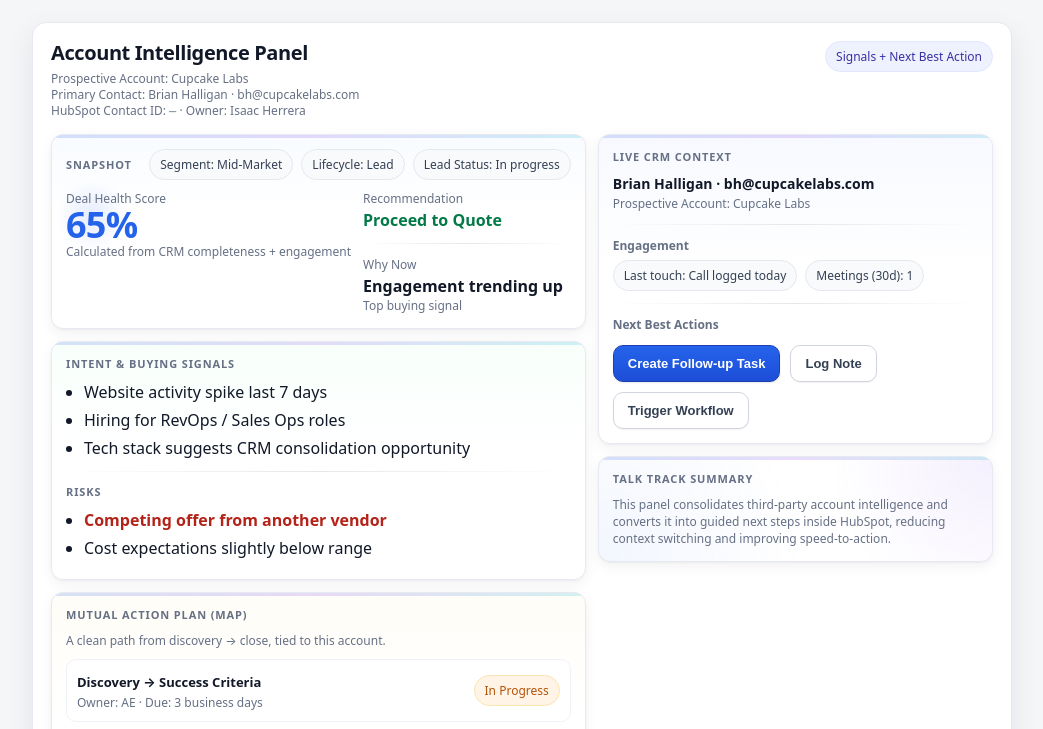
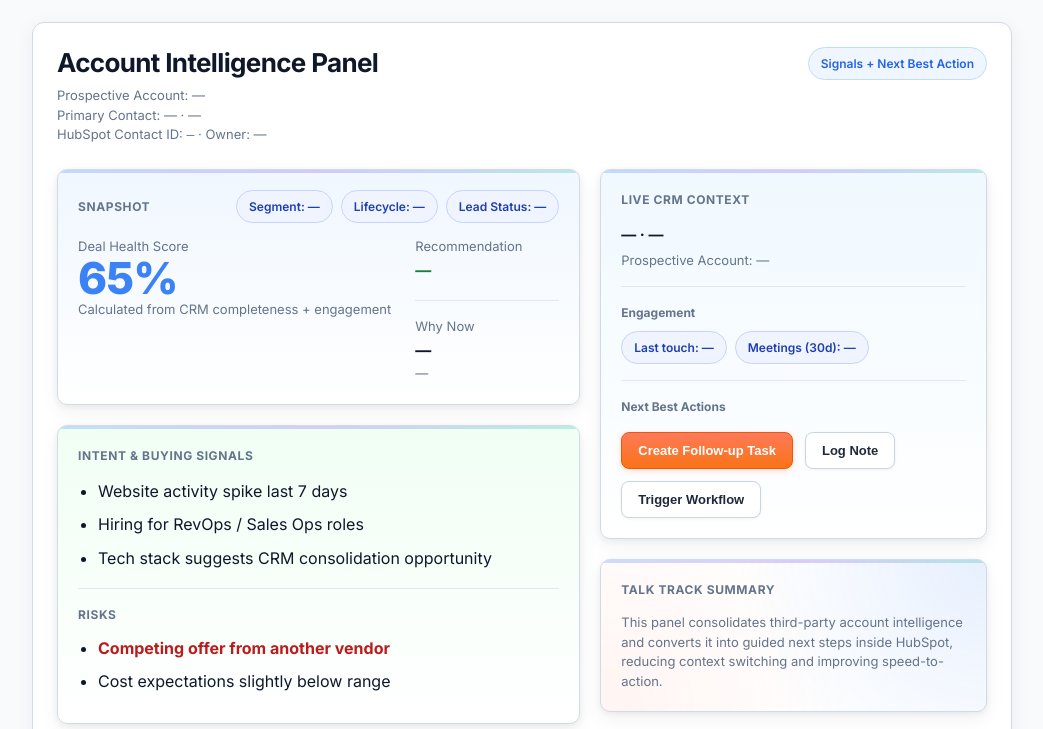
Before and after one commit to isaach-glith/candidate-dashboard, a plain HTML site: page index.html in a window 1280 px wide. Shown: the top 729 px of the page, without its empty margins (118-1161 px from the left). Drawn offline with Linux system fonts and the light colour scheme.

Commit message:
Update index.html

```diff
--- a/index.html
+++ b/index.html
@@ -4,286 +4,279 @@
   <meta charset="UTF-8" />
   <meta name="viewport" content="width=device-width, initial-scale=1.0" />
   <title>Account Intelligence Panel</title>
-
+  <link rel="preconnect" href="https://fonts.googleapis.com">
+  <link rel="preconnect" href="https://fonts.gstatic.com" crossorigin>
+  <link href="https://fonts.googleapis.com/css2?family=Inter:wght@400;500;600;700;800&display=swap" rel="stylesheet">
   <style>
-  :root{
-    --bg: #f4f6f8;
+    :root {
+      --bg: #f9fafc;
       --surface: #ffffff;
-    --border: #e6e9f0;
-    --muted: #667085;
-    --text: #111827;
-    --shadow1: 0 1px 2px rgba(16,24,40,.04);
-    --shadow2: 0 4px 14px rgba(16,24,40,.06);
-    --radius: 12px;
+      --border: #d1dbe5;
+      --muted: #64748b;
+      --text: #0f172a;
+      --primary: #2563eb;
+      --primary-dark: #1d4ed8;
+      --primary-vivid: #3b82f6;
+      --accent: #ff7a59;              /* HubSpot coral for energy */
+      --accent-light: #ff9d82;
+      --radius: 10px;
+      --shadow-soft: 0 4px 20px rgba(30,41,59,0.06);
+      --shadow-panel: 0 2px 6px rgba(30,41,59,0.07), 0 8px 20px rgba(30,41,59,0.05);
+      --shadow-hover: 0 10px 28px rgba(30,41,59,0.10);
     }
-
     * { box-sizing: border-box; }
-  body{
-    margin:0;
-    padding:22px;
+    body {
+      margin: 0;
+      padding: 22px;
       background: var(--bg);
       color: var(--text);
-    font-family: ui-sans-serif, system-ui, -apple-system, Segoe UI, Roboto, Helvetica, Arial, "Apple Color Emoji","Segoe UI Emoji";
+      font-family: 'Inter', ui-sans-serif, system-ui, -apple-system, Segoe UI, Roboto, Helvetica, Arial, sans-serif;
+      line-height: 1.6;
     }
-
-  .container{
+    .container {
       max-width: 980px;
       margin: 0 auto;
       background: var(--surface);
       border: 1px solid var(--border);
-    border-radius: 14px;
-    padding: 18px;
-    box-shadow: 0 10px 30px rgba(16,24,40,.08);
+      border-radius: 12px;
+      padding: 24px;
+      box-shadow: var(--shadow-soft);
     }
-
     /* Header */
-  .header{
-    display:flex;
-    justify-content:space-between;
-    align-items:flex-start;
-    gap:16px;
+    .header {
+      display: flex;
+      justify-content: space-between;
+      align-items: flex-start;
+      gap: 16px;
+      margin-bottom: 24px;
+    }
+    .header h1 {
+      margin: 0;
+      font-size: 26px;
+      font-weight: 700;
+      letter-spacing: -0.025em;
+      line-height: 1.2;
+      color: var(--text);
+    }
+    .sub {
+      margin-top: 8px;
+      font-size: 13px;
+      color: var(--muted);
+      line-height: 1.5;
+    }
+    .mono {
+      font-family: ui-monospace, SFMono-Regular, Menlo, Monaco, Consolas, "Liberation Mono", "Courier New", monospace;
+    }
+    .tag {
+      font-size: 12px;
+      background: #eff6ff;
+      color: var(--primary);
+      padding: 6px 12px;
+      border-radius: 999px;
+      border: 1px solid #bfdbfe;
+      white-space: nowrap;
+      font-weight: 600;
+    }
+    /* Layout */
+    .grid {
+      display: grid;
+      grid-template-columns: 1.15fr 0.85fr;
+      gap: 20px;
+      align-items: start;
+    }
+    @media (max-width: 920px) {
+      .grid { grid-template-columns: 1fr; }
+    }
+    /* Panels */
+    .panel {
+      background: var(--surface);
+      border: 1px solid var(--border);
+      border-radius: var(--radius);
+      padding: 20px;
+      box-shadow: var(--shadow-panel);
+      position: relative;
+      overflow: hidden;
+      transition: transform 0.2s ease, box-shadow 0.2s ease;
+    }
+    .panel::before {
+      content: "";
+      position: absolute;
+      left: 0;
+      top: 0;
+      right: 0;
+      height: 3px;
+      background: linear-gradient(90deg, var(--primary-vivid), #7c3aed, #14b8a6);
+      opacity: 0.25;
+    }
+    .panel:hover {
+      transform: translateY(-4px);
+      box-shadow: var(--shadow-hover);
+    }
+    /* Subtle vibrant gradients */
+    .panelSnapshot { background: linear-gradient(to bottom, #f0f7ff, var(--surface)); }
+    .panelSignals   { background: linear-gradient(to bottom, #f0fff4, var(--surface)); }
+    .panelMap       { background: linear-gradient(to bottom, #fffaf0, var(--surface)); }
+    .panelContext   { background: linear-gradient(to bottom, #f0f9ff, var(--surface)); }
+    .panelAI {
+      background:
+        radial-gradient(circle at top right, rgba(59,130,246,0.12), transparent 60%),
+        radial-gradient(circle at bottom left, rgba(255,122,89,0.08), transparent 60%),
+        var(--surface);
+    }
+    .panelHeader {
+      display: flex;
+      justify-content: space-between;
+      align-items: center;
+      gap: 12px;
       margin-bottom: 14px;
     }
-  .header h1{
-    margin:0;
-    font-size: 20px;
-    line-height: 1.2;
+    .panelTitle {
+      font-size: 12px;
+      font-weight: 700;
+      letter-spacing: 0.05em;
+      color: var(--muted);
+      text-transform: uppercase;
+    }
+    .divider {
+      height: 1px;
+      background: #e2e8f0;
+      margin: 16px 0;
+    }
+    /* Pills – more vibrant */
+    .pillRow { display: flex; gap: 8px; flex-wrap: wrap; }
+    .pill {
+      font-size: 12px;
+      padding: 6px 12px;
+      border-radius: 999px;
+      border: 1px solid #c7d2fe;
+      background: #f0f4ff;
+      color: #1e40af;
+      font-weight: 600;
+    }
+    .pillProgress {
+      background: #fef3c7;
+      color: #92400e;
+      border-color: #fcd34d;
+    }
+    .pillDone {
+      background: #dcfce7;
+      color: #166534;
+      border-color: #86efac;
+    }
+    .pillFuture {
+      background: #f1f5f9;
+      color: var(--muted);
+      border-color: #cbd5e1;
+    }
+    /* Score – bolder pop */
+    .scoreWrap {
+      display: flex;
+      gap: 24px;
+      align-items: flex-start;
+    }
+    .score {
+      position: relative;
+      min-width: 110px;
+    }
+    .score::after {
+      content: "";
+      position: absolute;
+      left: -12px;
+      top: -12px;
+      width: 80px;
+      height: 80px;
+      border-radius: 50%;
+      background: radial-gradient(circle, rgba(59,130,246,0.15), transparent 70%);
+      z-index: -1;
+    }
+    .scoreBig {
+      font-size: 44px;
+      font-weight: 800;
+      color: var(--primary-vivid);
       letter-spacing: -0.02em;
+      line-height: 1;
     }
-  .sub{
-    margin-top:6px;
+    .muted { color: var(--muted); font-size: 13px; line-height: 1.5; }
+    .good { color: #15803d; font-weight: 700; }
+    .bad { color: #b91c1c; font-weight: 700; }
+    ul {
+      margin: 12px 0 0 20px;
+      padding: 0;
+    }
+    li { margin: 8px 0; }
+    /* Buttons – vivid coral accent for primary action */
+    .btnRow { display: flex; gap: 12px; flex-wrap: wrap; margin-top: 16px; }
+    button {
+      padding: 10px 16px;
+      border-radius: 8px;
+      border: 1px solid transparent;
+      cursor: pointer;
+      font-weight: 600;
+      font-size: 13px;
+      transition: all 0.18s ease;
+    }
+    button:active { transform: translateY(1px); }
+    .btnPrimary {
+      background: linear-gradient(180deg, var(--accent), #f97316);
+      color: #fff;
+      border: 1px solid #ea580c;
+      box-shadow: 0 2px 6px rgba(255,122,89,0.25);
+    }
+    .btnPrimary:hover {
+      filter: brightness(1.08);
+      transform: translateY(-2px);
+      box-shadow: 0 6px 16px rgba(255,122,89,0.3);
+    }
+    .btnGhost {
+      background: #ffffff;
+      border: 1px solid #cbd5e1;
+      color: #1e293b;
+      box-shadow: 0 1px 3px rgba(30,41,59,0.06);
+    }
+    .btnGhost:hover {
+      background: #f8fafc;
+      border-color: #94a3b8;
+      transform: translateY(-1px);
+    }
+    .toast {
+      margin-top: 16px;
+      padding: 12px 16px;
+      background: #fff1ee;
+      border: 1px solid #ffd7cc;
+      border-radius: 8px;
+      color: #c2410c;
+      display: none;
+      font-size: 13px;
+    }
+    /* MAP steps */
+    .mapStep {
+      display: flex;
+      justify-content: space-between;
+      align-items: center;
+      padding: 14px 16px;
+      border: 1px solid #e2e8f0;
+      background: #ffffff;
+      border-radius: 8px;
+      margin-top: 12px;
+      box-shadow: inset 0 1px 3px rgba(0,0,0,0.03);
+    }
+    .mapStep strong { font-size: 14px; font-weight: 600; color: var(--text); }
+    .mapMeta { font-size: 12px; color: var(--muted); margin-top: 4px; }
+    /* Right column */
+    .contextName {
+      font-weight: 700;
+      font-size: 15px;
+      margin-bottom: 4px;
+      color: var(--text);
+    }
+    .smallLabel {
       font-size: 12px;
       color: var(--muted);
-    line-height: 1.35;
-  }
-  .mono{
-    font-family: ui-monospace, SFMono-Regular, Menlo, Monaco, Consolas, "Liberation Mono","Courier New", monospace;
-  }
-  .tag{
-    font-size:12px;
-    background:#eef2ff;
-    color:#3730a3;
-    padding:6px 10px;
-    border-radius:999px;
-    border:1px solid #e0e7ff;
-    white-space:nowrap;
-  }
-
-  /* Layout */
-  .grid{
-    display:grid;
-    grid-template-columns: 1.15fr 0.85fr;
-    gap: 12px;
-    align-items:start;
-  }
-  @media (max-width: 920px){
-    .grid{ grid-template-columns: 1fr; }
-  }
-
-  /* Panels */
-  .panel{
-    background: linear-gradient(180deg, #ffffff 0%, #fbfcfe 100%);
-    border: 1px solid var(--border);
-    border-radius: var(--radius);
-    padding: 14px;
-    box-shadow: var(--shadow1), var(--shadow2);
-    position: relative;
-    overflow: hidden;
-    transform: translateY(0);
-    transition: transform .18s ease, box-shadow .18s ease;
-  }
-  .panel::before{
-    content:"";
-    position:absolute;
-    left:0;
-    top:0;
-    right:0;
-    height:3px;
-    background: linear-gradient(90deg,#2563eb,#7c3aed,#06b6d4);
-    opacity:.18;
-  }
-  .panel:hover{
-    box-shadow:
-      0 2px 6px rgba(16,24,40,.06),
-      0 10px 24px rgba(16,24,40,.08);
-    transform: translateY(-1px);
-  }
-
-  /* Tinted panel variants */
-  .panelSnapshot{
-    background: linear-gradient(180deg,#f8fbff 0%, #ffffff 40%);
-  }
-  .panelSignals{
-    background: linear-gradient(180deg,#f8fffb 0%, #ffffff 45%);
-  }
-  .panelMap{
-    background: linear-gradient(180deg,#fffdf7 0%, #ffffff 45%);
-  }
-  .panelContext{
-    background: linear-gradient(180deg,#f7f9ff 0%, #ffffff 45%);
-  }
-  .panelAI{
-    background:
-      radial-gradient(circle at top right, rgba(124,58,237,.08), transparent 40%),
-      radial-gradient(circle at bottom left, rgba(37,99,235,.06), transparent 50%),
-      #ffffff;
-  }
-
-  .panelHeader{
-    display:flex;
-    justify-content:space-between;
-    align-items:center;
-    gap:10px;
-    margin-bottom: 10px;
-  }
-  .panelTitle{
-    font-size:11px;
-    font-weight:800;
-    letter-spacing:.08em;
-    color:#667085;
-    text-transform:uppercase;
-  }
-
-  .divider{
-    height:1px;
-    background: linear-gradient(90deg, transparent, #e5e7eb, transparent);
-    margin: 12px 0;
-  }
-
-  /* Pills */
-  .pillRow{ display:flex; gap:8px; flex-wrap:wrap; }
-  .pill{
-    font-size:12px;
-    padding:6px 10px;
-    border-radius:999px;
-    border:1px solid #e5e7eb;
-    background:#f9fafb;
-    color:#344054;
-  }
-  .pillProgress{
-    background:#fff4e5;
-    color:#b45309;
-    border-color:#fde3b0;
-  }
-  .pillDone{
-    background:#ecfdf3;
-    color:#027a48;
-    border-color:#b7ebc6;
-  }
-  .pillFuture{
-    background:#f2f4f7;
-    color:#667085;
-    border-color:#e4e7ec;
-  }
-
-  /* Score */
-  .scoreWrap{
-    display:flex;
-    gap:12px;
-    align-items:flex-start;
-  }
-  .score{
-    position:relative;
-    min-width: 110px;
-  }
-  .score::after{
-    content:"";
-    position:absolute;
-    left:-10px;
-    top:-10px;
-    width:72px;
-    height:72px;
-    border-radius:50%;
-    background: radial-gradient(circle, rgba(37,99,235,.12) 0%, rgba(37,99,235,0) 70%);
-    z-index:-1;
-  }
-  .scoreBig{
-    font-size: 36px;
-    font-weight: 900;
-    color: #2563eb;
-    letter-spacing: -.02em;
-    text-shadow: 0 1px 0 rgba(255,255,255,.6);
-    line-height: 1;
-  }
-  .muted{ color: var(--muted); font-size:12px; }
-  .good{ color:#027a48; font-weight:800; }
-  .bad{ color:#b42318; font-weight:800; }
-
-  ul{
-    margin: 10px 0 0 18px;
-    padding:0;
-  }
-  li{ margin: 6px 0; }
-
-  /* Buttons */
-  .btnRow{ display:flex; gap:10px; flex-wrap:wrap; margin-top:12px; }
-  button{
-    padding:10px 14px;
-    border-radius:10px;
-    border:1px solid transparent;
-    cursor:pointer;
-    font-weight:700;
-    font-size: 13px;
-    transition: transform .06s ease, filter .15s ease;
-  }
-  button:active{ transform: translateY(1px); }
-
-  .btnPrimary{
-    background: linear-gradient(180deg,#2563eb,#1d4ed8);
-    color:#fff;
-    border:1px solid #1e40af;
-    box-shadow: 0 1px 2px rgba(16,24,40,.1);
-  }
-  .btnPrimary:hover{ filter: brightness(1.03); }
-  .btnGhost{
-    background:#ffffff;
-    border:1px solid #d0d5dd;
-    color:#344054;
-    box-shadow: 0 1px 1px rgba(16,24,40,.05);
-  }
-  .btnGhost:hover{ background:#f9fafb; }
-
-  .toast{
-    margin-top: 12px;
-    padding: 10px 12px;
-    background:#ecfeff;
-    border:1px solid #a5f3fc;
-    border-radius:10px;
-    color:#155e75;
-    display:none;
-    font-size: 12px;
-  }
-
-  /* MAP steps */
-  .mapStep{
-    display:flex;
-    justify-content:space-between;
-    align-items:center;
-    padding: 10px 10px;
-    border: 1px solid #eef2f7;
-    background:#ffffff;
-    border-radius: 10px;
-    margin-top: 10px;
-  }
-  .mapStep strong{ font-size: 13px; }
-  .mapMeta{ font-size: 12px; color: var(--muted); margin-top: 2px; }
-
-  /* Right column quick card */
-  .contextName{
-    font-weight: 800;
-    font-size: 14px;
-    margin-bottom: 2px;
-  }
-  .smallLabel{
-    font-size: 12px;
-    color: var(--muted);
-    margin-top: 8px;
-    margin-bottom: 6px;
+      margin: 14px 0 8px;
       font-weight: 700;
     }
   </style>
 </head>
-
 <body>
   <div class="container">
     <div class="header">
@@ -297,7 +290,6 @@
       </div>
       <div class="tag">Signals + Next Best Action</div>
     </div>
-
     <div class="grid">
       <!-- LEFT COLUMN -->
       <div>
@@ -310,28 +302,24 @@
               <span class="pill" id="leadStatusPill">Lead Status: —</span>
             </div>
           </div>
-
           <div class="scoreWrap">
             <div class="score">
               <div class="muted">Deal Health Score</div>
               <div class="scoreBig"><span id="healthScore">65</span>%</div>
               <div class="muted">Calculated from CRM completeness + engagement</div>
             </div>
-
             <div style="flex:1;">
               <div class="muted">Recommendation</div>
               <div class="good" id="recommendation" style="font-size:16px; margin-top:2px;">Proceed to Quote</div>
-
               <div class="divider"></div>
-
               <div class="muted">Why Now</div>
-              <div style="font-weight:800; margin-top:2px;" id="whyNow">Engagement trending up</div>
+              <div style="font-weight:700; margin-top:2px;" id="whyNow">Engagement trending up</div>
               <div class="muted" id="whyNowDetail">Top buying signal</div>
             </div>
           </div>
         </div>
 
-        <div class="panel panelSignals" style="margin-top:12px;">
+        <div class="panel panelSignals" style="margin-top:20px;">
           <div class="panelHeader">
             <div class="panelTitle">Intent & Buying Signals</div>
           </div>
@@ -340,9 +328,7 @@
             <li>Hiring for RevOps / Sales Ops roles</li>
             <li>Tech stack suggests CRM consolidation opportunity</li>
           </ul>
-
           <div class="divider"></div>
-
           <div class="panelTitle">Risks</div>
           <ul id="risksList">
             <li><span class="bad">Competing offer from another vendor</span></li>
@@ -350,12 +336,11 @@
           </ul>
         </div>
 
-        <div class="panel panelMap" style="margin-top:12px;">
+        <div class="panel panelMap" style="margin-top:20px;">
           <div class="panelHeader">
             <div class="panelTitle">Mutual Action Plan (MAP)</div>
           </div>
           <div class="muted">A clean path from discovery → close, tied to this account.</div>
-
           <div class="mapStep">
             <div>
               <strong>Discovery → Success Criteria</strong>
@@ -363,7 +348,6 @@
             </div>
             <span class="pill pillProgress">In Progress</span>
           </div>
-
           <div class="mapStep">
             <div>
               <strong>Solution Review</strong>
@@ -371,7 +355,6 @@
             </div>
             <span class="pill pillFuture">Not Started</span>
           </div>
-
           <div class="mapStep">
             <div>
               <strong>Security / IT Review</strong>
@@ -388,31 +371,25 @@
           <div class="panelHeader">
             <div class="panelTitle">Live CRM Context</div>
           </div>
-
           <div class="contextName"><span id="contextName">—</span> · <span id="contextEmail">—</span></div>
           <div class="muted">Prospective Account: <span id="contextAccount">—</span></div>
-
           <div class="divider"></div>
-
           <div class="smallLabel">Engagement</div>
           <div class="pillRow">
             <span class="pill" id="lastTouch">Last touch: —</span>
             <span class="pill" id="meetings30d">Meetings (30d): —</span>
           </div>
-
           <div class="divider"></div>
-
           <div class="smallLabel">Next Best Actions</div>
           <div class="btnRow">
             <button class="btnPrimary" id="followUpBtn">Create Follow-up Task</button>
             <button class="btnGhost" id="noteBtn">Log Note</button>
             <button class="btnGhost" id="workflowBtn">Trigger Workflow</button>
           </div>
-
           <div class="toast" id="toast"></div>
         </div>
 
-        <div class="panel panelAI" style="margin-top:12px;">
+        <div class="panel panelAI" style="margin-top:20px;">
           <div class="panelHeader">
             <div class="panelTitle">Talk Track Summary</div>
           </div>
@@ -426,59 +403,49 @@
   </div>
 
   <script>
-  // Query params allow your HubSpot UI Extension to pass "real-ish" CRM context into this iframe URL:
-  // ?contactId=123&name=Brian%20Halligan&email=bh@cupcakelabs.com&account=Cupcake%20Labs&owner=Isaac%20Herrera
     const qs = new URLSearchParams(window.location.search);
+    const contactId   = qs.get("contactId")   || "";
+    const name        = qs.get("name")        || "";
+    const email       = qs.get("email")       || "";
+    const account     = qs.get("account")     || "";
+    const owner       = qs.get("owner")       || "";
+    const segment     = qs.get("segment")     || "—";
+    const lifecycle   = qs.get("lifecycle")   || "—";
+    const leadStatus  = qs.get("leadStatus")  || "—";
+    const score       = qs.get("score")       || "65";
+    const recommendation = qs.get("recommendation") || "—";
+    const whyNow      = qs.get("whyNow")      || "—";
+    const whyNowDetail= qs.get("whyNowDetail")|| "—";
+    const lastTouch   = qs.get("lastTouch")   || "—";
+    const meetings30d = qs.get("meetings30d") || "—";
 
-  const contactId = qs.get("contactId") || "";
-  const name = qs.get("name") || "Brian Halligan";
-  const email = qs.get("email") || "bh@cupcakelabs.com";
-  const account = qs.get("account") || "Cupcake Labs";
-  const owner = qs.get("owner") || "Isaac Herrera";
+    // Populate dynamically – works for any contact
+    document.getElementById("accountName").textContent = account || "—";
+    document.getElementById("contactName").textContent = name || "—";
+    document.getElementById("contactEmail").textContent = email || "—";
+    document.getElementById("contactId").textContent = contactId || "—";
+    document.getElementById("owner").textContent = owner || "—";
 
-  const segment = qs.get("segment") || "Mid-Market";
-  const lifecycle = qs.get("lifecycle") || "Lead";
-  const leadStatus = qs.get("leadStatus") || "In progress";
-
-  const score = qs.get("score") || "65";
-  const recommendation = qs.get("recommendation") || "Proceed to Quote";
-  const whyNow = qs.get("whyNow") || "Engagement trending up";
-  const whyNowDetail = qs.get("whyNowDetail") || "Top buying signal";
-
-  const lastTouch = qs.get("lastTouch") || "Call logged today";
-  const meetings30d = qs.get("meetings30d") || "1";
-
-  // Populate header
-  document.getElementById("accountName").textContent = account;
-  document.getElementById("contactName").textContent = name;
-  document.getElementById("contactEmail").textContent = email;
-  document.getElementById("contactId").textContent = contactId || "—";
-  document.getElementById("owner").textContent = owner;
-
-  // Pills
     document.getElementById("segmentPill").textContent = `Segment: ${segment}`;
     document.getElementById("lifecyclePill").textContent = `Lifecycle: ${lifecycle}`;
     document.getElementById("leadStatusPill").textContent = `Lead Status: ${leadStatus}`;
 
-  // Score + rationale
     document.getElementById("healthScore").textContent = score;
     document.getElementById("recommendation").textContent = recommendation;
     document.getElementById("whyNow").textContent = whyNow;
     document.getElementById("whyNowDetail").textContent = whyNowDetail;
 
-  // Context
-  document.getElementById("contextName").textContent = name;
-  document.getElementById("contextEmail").textContent = email;
-  document.getElementById("contextAccount").textContent = account;
+    document.getElementById("contextName").textContent = name || "—";
+    document.getElementById("contextEmail").textContent = email || "—";
+    document.getElementById("contextAccount").textContent = account || "—";
     document.getElementById("lastTouch").textContent = `Last touch: ${lastTouch}`;
     document.getElementById("meetings30d").textContent = `Meetings (30d): ${meetings30d}`;
 
-  // Toast helpers (demo only)
     const toast = document.getElementById("toast");
     const showToast = (msg) => {
       toast.textContent = msg;
       toast.style.display = "block";
-    setTimeout(() => (toast.style.display = "none"), 2600);
+      setTimeout(() => toast.style.display = "none", 2600);
     };
 
     document.getElementById("followUpBtn").addEventListener("click", () => {
```
Lines whose indentation alone changed are shown as unchanged.
